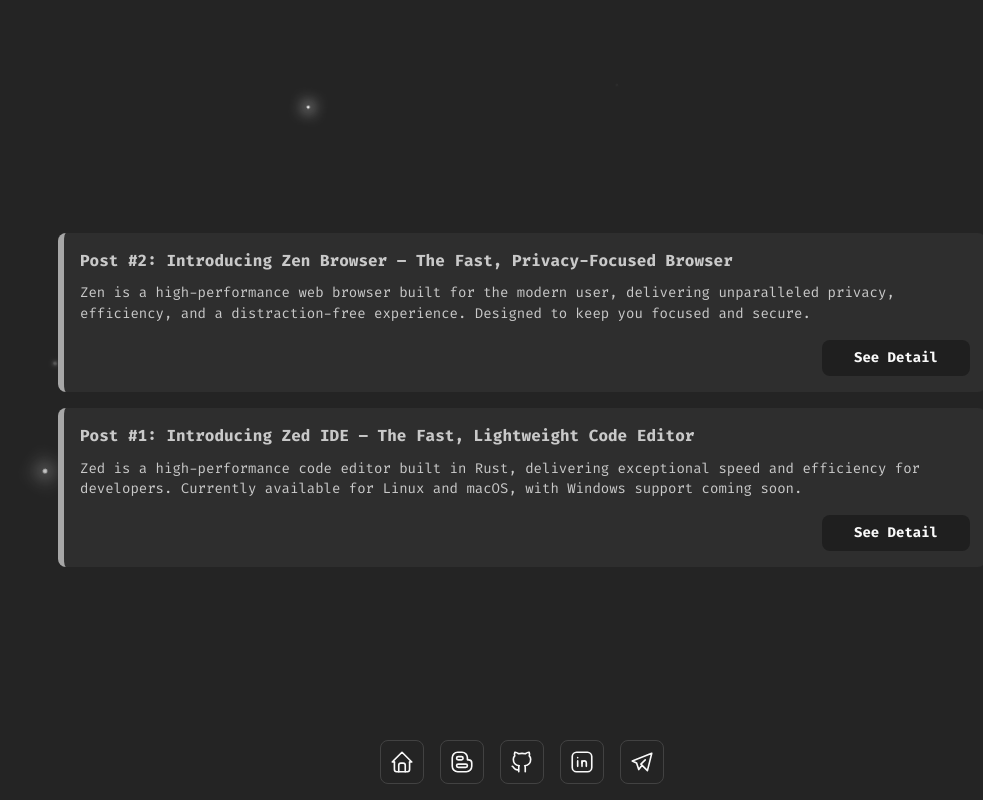
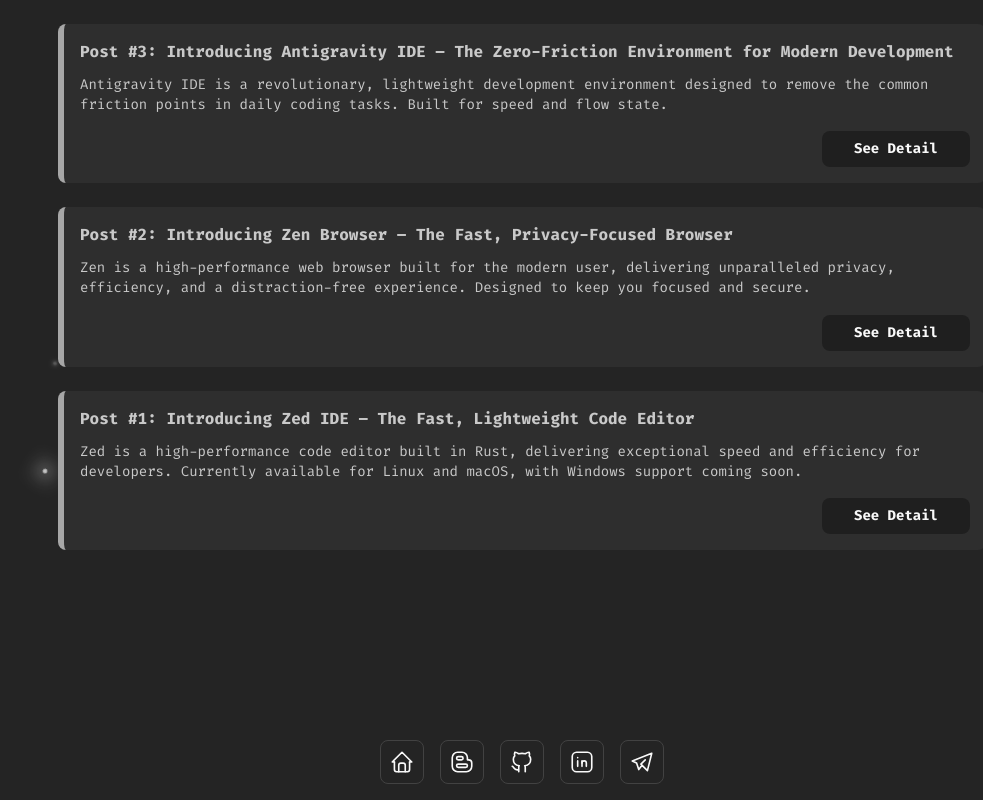
Before and after one commit to mst-ghi/mst-ghi.github.io, a Next.js app: page /posts in a window 1280 px wide. Shown: the whole page, without its empty margins (118-1101 px from the left). Built offline with nearby package versions, Linux system fonts and the light colour scheme.

Commit message:
posts updated
Signed-off-by: Mostafa Gholami <mostafagholamidev@gmail.com>

```diff
--- a/src/app/posts/page.tsx
+++ b/src/app/posts/page.tsx
@@ -2,11 +2,42 @@
 
 import Link from 'next/link';
 import { AppPage } from '@/components/shell';
-import { Button, Card, Flex, Text } from '@mantine/core';
+import { Button, Card, Flex, ScrollArea, Text } from '@mantine/core';
 
 export default function PostsPage() {
 	return (
 		<AppPage>
+			<ScrollArea pb={68} styles={{
+				root: {
+					height: 'calc(100vh - 48px)',
+				},
+				content: {
+					display: 'flex', flexDirection: 'column', gap: '24px'
+				}
+			}}>
+				<Card>
+					<Flex gap='xs' direction={'column'}>
+						<Text fw={700}>Post #3: Introducing Antigravity IDE – The Zero-Friction Environment for Modern Development
+						</Text>
+						<Text fw={400} size='sm'>
+							Antigravity IDE is a revolutionary, lightweight development environment designed to remove the common friction points in daily coding tasks. Built for speed and flow state.
+						</Text>
+					</Flex>
+
+					<Flex direction={'row'} justify={'flex-end'} mt='md' w='100%'>
+						<Button
+							component={Link}
+							target='_blank'
+							w={148}
+							href={
+								'https://www.linkedin.com/posts/mst-ghi_antigravityide-developertools-cleancode-activity-7397482215686778881-Ore_?utm_source=share&utm_medium=member_desktop&rcm=ACoAAC2u7RwBNc5l3a0aKufwLqf7_HpDXvF3-Oo'
+							}
+						>
+							See Detail
+						</Button>
+					</Flex>
+				</Card>
+
 				<Card>
 					<Flex gap='xs' direction={'column'}>
 						<Text fw={700}>Post #2: Introducing Zen Browser – The Fast, Privacy-Focused Browser</Text>
@@ -54,6 +85,7 @@ export default function PostsPage() {
 						</Button>
 					</Flex>
 				</Card>
+			</ScrollArea>
 		</AppPage>
 	);
 }
```
Lines whose indentation alone changed are shown as unchanged.
